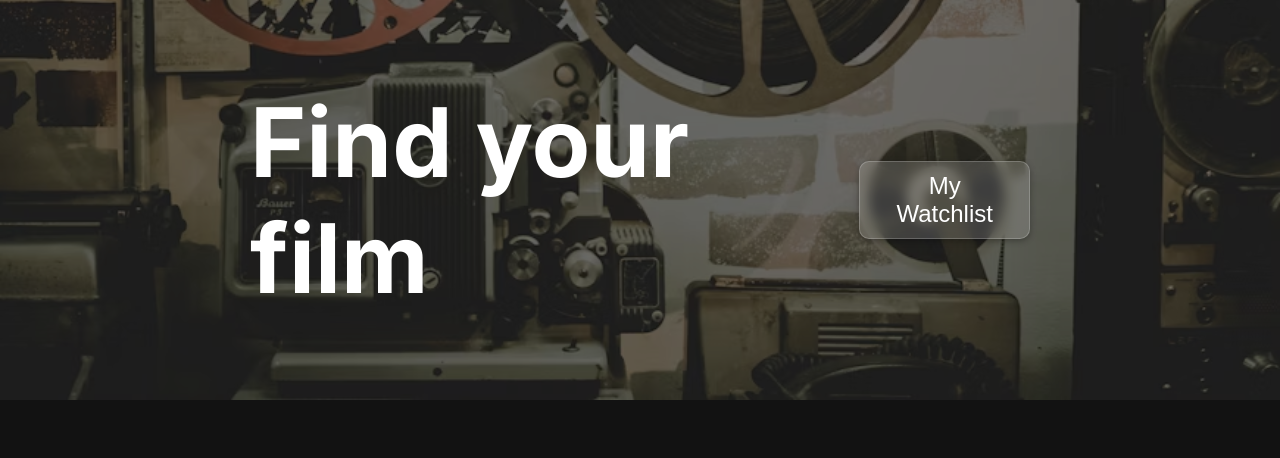
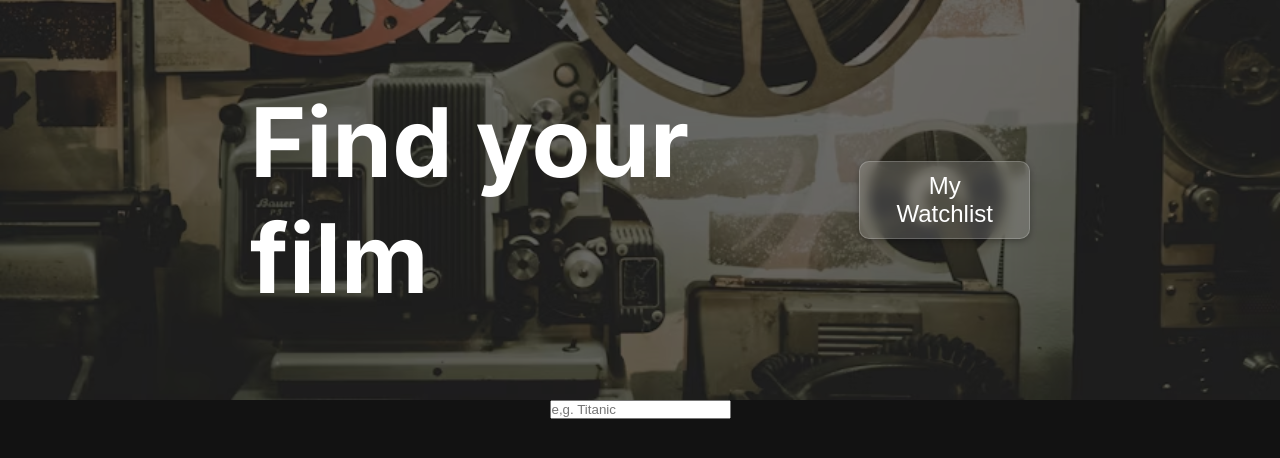
Before and after one commit to gauciv/movie-watchlist, a plain HTML site: page index.html in a window 1280 px wide. Drawn offline with Linux system fonts and the light colour scheme.

Commit message:
feat: set body flexbox to column

```diff
--- a/index.html
+++ b/index.html
@@ -17,7 +17,7 @@
     <main>
         <section id="search-bar">
             <p id="search-symbol"></p>
-            <p class="search-input"></p>
+            <input type="text" id="search-input" placeholder="e,g. Titanic">
             <div id="search-btn"></div>
         </section>
         <section id="search-results"></section>
--- a/styles.css
+++ b/styles.css
@@ -26,7 +26,8 @@ html, body {
 body {
     font-size: 18px;
     display: flex;
-    justify-content: center;
+    flex-direction: column;
+    align-items: center;
     font-family: "Inter", sans-serif;
     background-color: var(--main-bg-black);
 }
@@ -70,3 +71,8 @@ header > button:hover {
     background: rgba(255, 255, 255, 0.25);
     border-color: rgba(255, 255, 255, 0.4);
 }
+
+/* search bar */
+#search-bar {
+    display: flex;
+}
```
